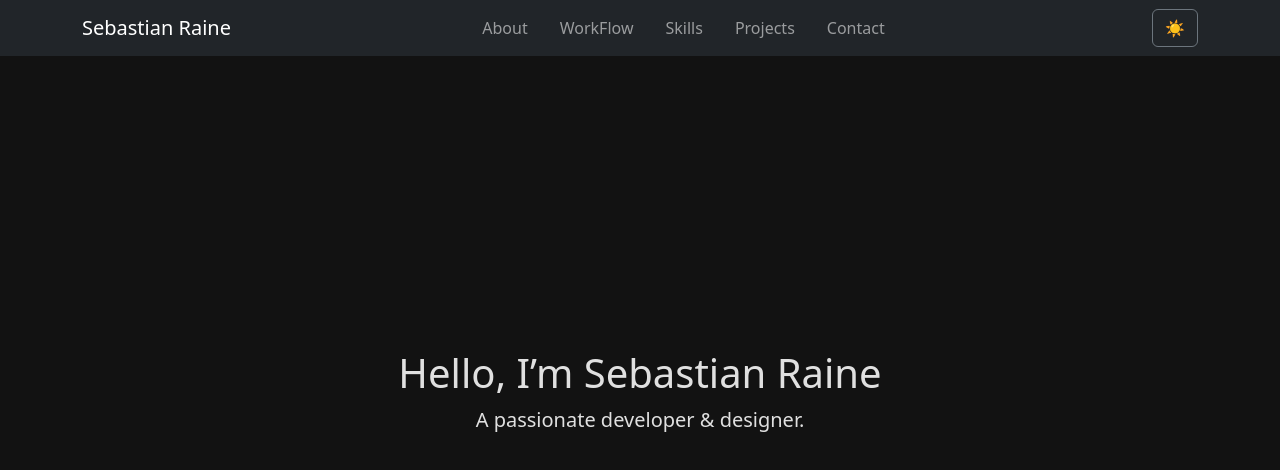
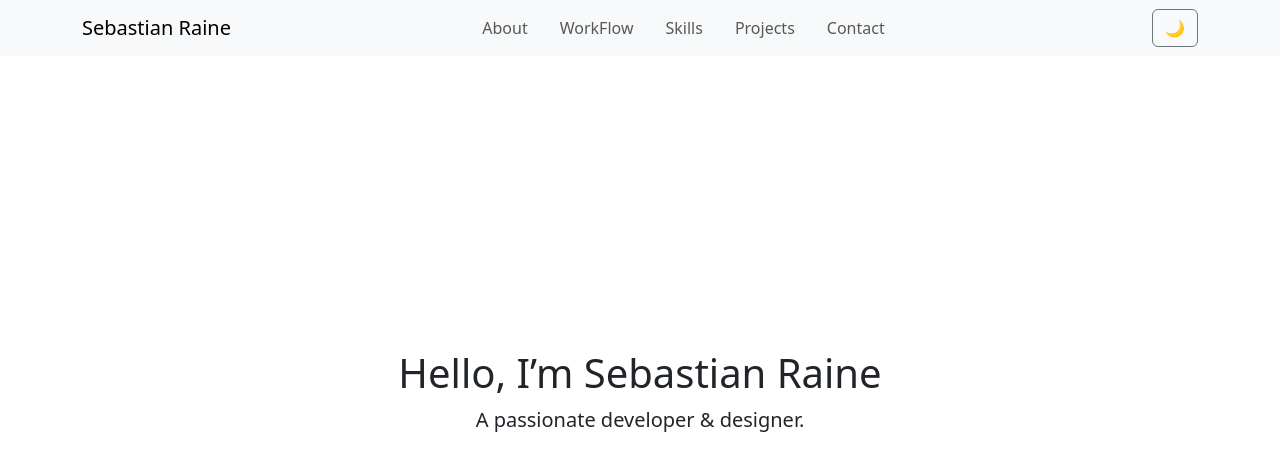
Before and after one commit to SebDevv/Portfolio, a plain HTML site: page index.html in a window 1280 px wide. Both pictures are taken after a click on the button "Toggle theme". Drawn offline with nearby package versions, Linux system fonts and the light colour scheme.

Commit message:
Update index.html

```diff
--- a/index.html
+++ b/index.html
@@ -282,6 +282,56 @@
     applyLightMode(); // Default to light
   </script>
   <script>
+
+    const iframe = document.querySelector('#kanban iframe');
+
+    function applyDarkMode() {
+      body.classList.add("dark-mode");
+      navbar.classList.remove("navbar-light", "bg-light");
+      navbar.classList.add("navbar-dark", "bg-dark");
+      themeIcon.textContent = "☀️";
+      skillItems.forEach(item => {
+        item.classList.remove("text-dark");
+        item.classList.add("text-light");
+      });
+      sendThemeToBoard(true);
+    }
+
+    function applyLightMode() {
+      body.classList.remove("dark-mode");
+      navbar.classList.remove("navbar-dark", "bg-dark");
+      navbar.classList.add("navbar-light", "bg-light");
+      themeIcon.textContent = "🌙";
+      skillItems.forEach(item => {
+        item.classList.remove("text-light");
+        item.classList.add("text-dark");
+      });
+      sendThemeToBoard(false);
+    }
+
+    function sendThemeToBoard(isDark) {
+      if (iframe && iframe.contentWindow) {
+        iframe.contentWindow.postMessage({ type: 'SET_THEME', dark: isDark }, '*');
+      }
+    }
+
+    themeToggleBtn.addEventListener("click", () => {
+      if (body.classList.contains("dark-mode")) {
+        applyLightMode();
+      } else {
+        applyDarkMode();
+      }
+    });
+
+    // Send initial theme when iframe loads
+    iframe.addEventListener('load', () => {
+      sendThemeToBoard(body.classList.contains("dark-mode"));
+    });
+
+    applyLightMode(); // Default to light
+  </script>
+
+  <script>
     document.querySelectorAll('.nav-link').forEach(link => {
       link.addEventListener('click', function (e) {
         e.preventDefault();
```
